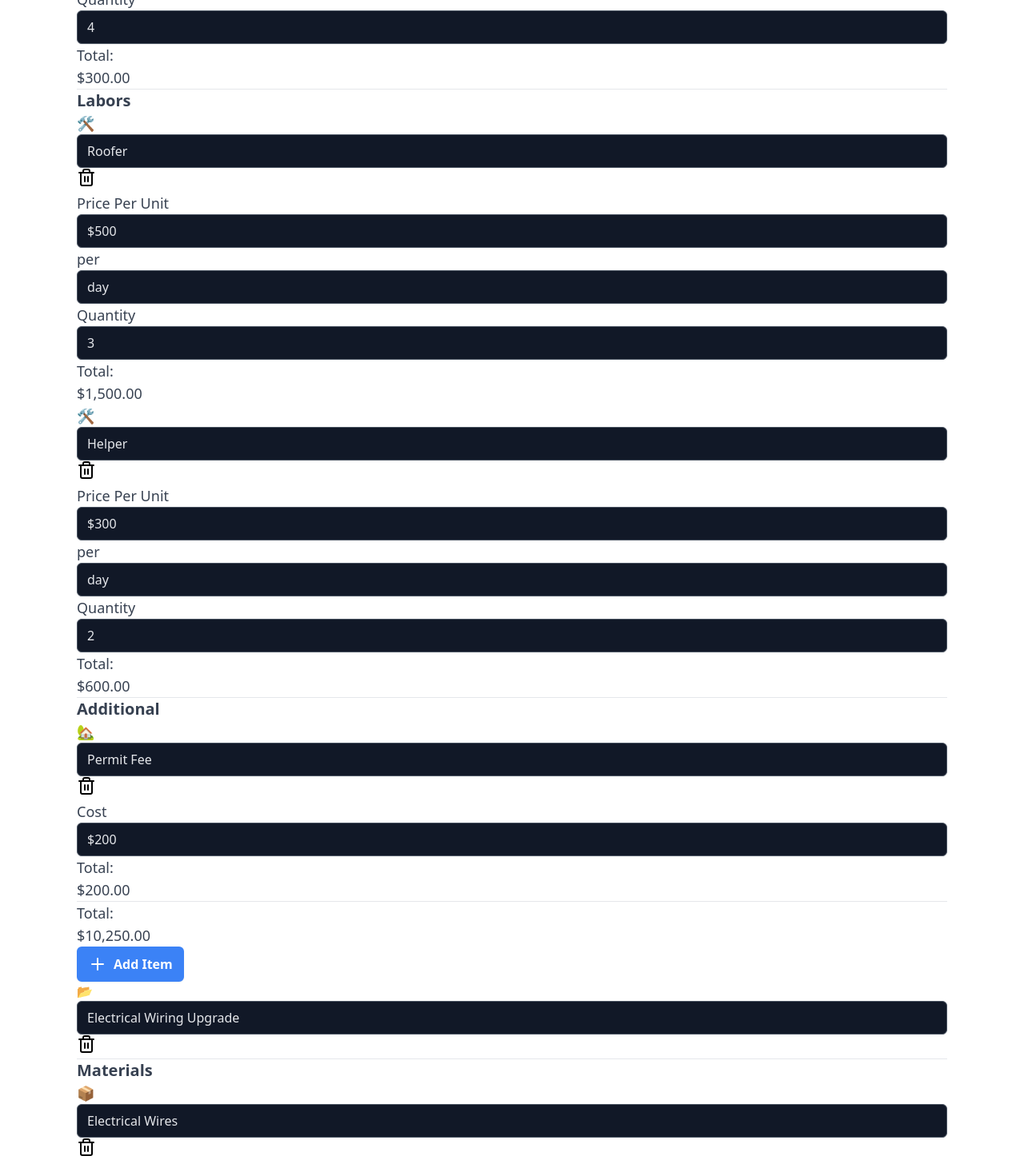
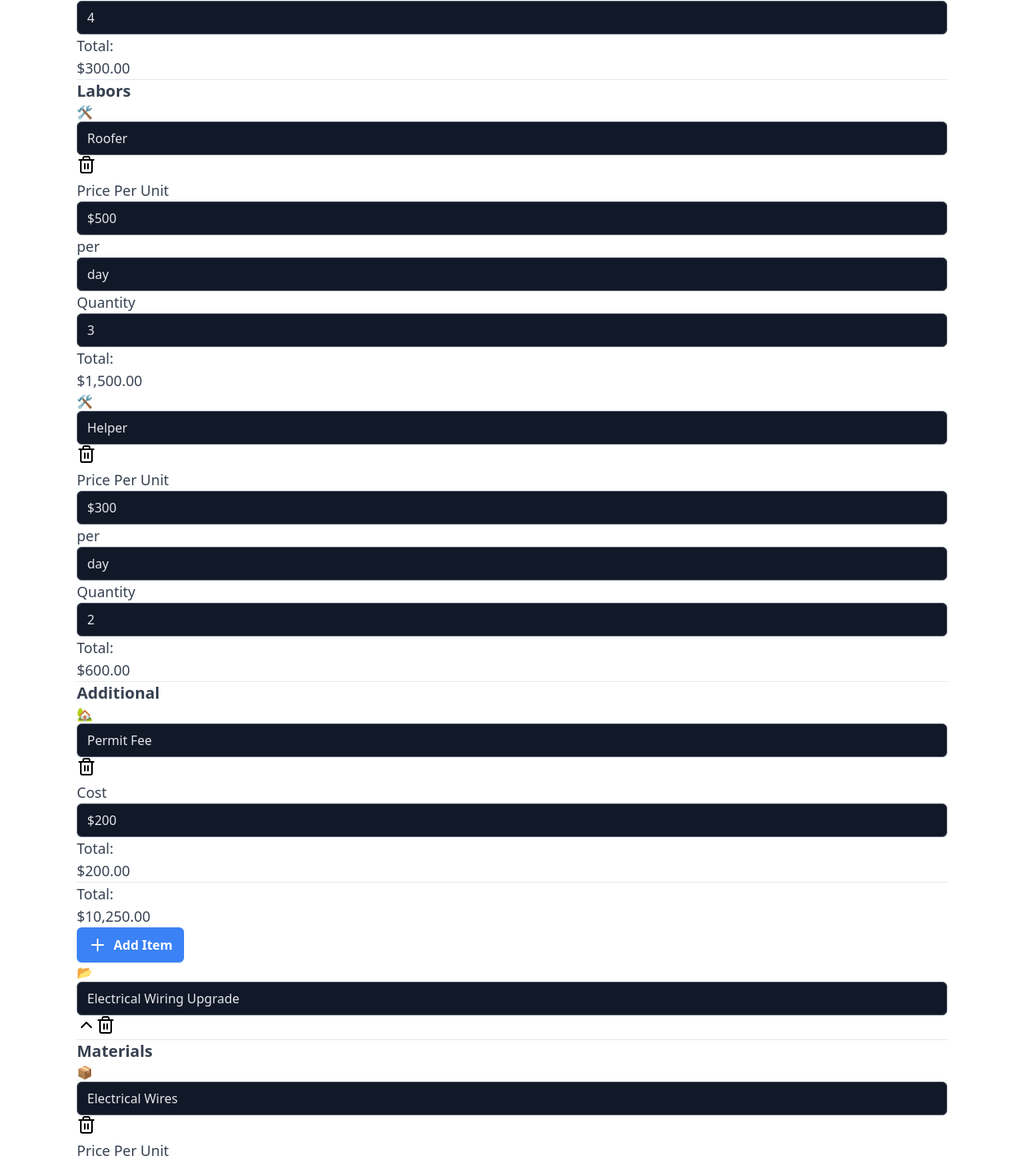
Before and after one commit to yangjialin94/minimal-pricing, a Next.js app: page /tasks in a window 1280 px wide. Shown: the part 1160-2611 px from the top of the page at 80% size. Built offline with nearby package versions, Linux system fonts and the light colour scheme; no server answers.

Commit message:
Added toggle button for tasks

```diff
--- a/src/app/tasks/page.tsx
+++ b/src/app/tasks/page.tsx
@@ -1,6 +1,13 @@
 "use client";
 
-import { ArrowBigLeftDash, ArrowBigRightDash, Plus, Trash2 } from "lucide-react";
+import {
+  ArrowBigLeftDash,
+  ArrowBigRightDash,
+  ChevronDown,
+  ChevronUp,
+  Plus,
+  Trash2,
+} from "lucide-react";
 import { motion } from "motion/react";
 import Link from "next/link";
 import { useCallback, useState } from "react";
@@ -66,17 +73,25 @@ function TaskList() {
 function TaskComponent({ task }: { task: Task }) {
   const dispatch = useTasksDispatch();
 
+  const handleToggleTask = () => {
+    console.log("hit the toggle task");
+    dispatch({
+      type: "toggled_task",
+      payload: { taskId: task.id },
+    });
+  };
+
   const handleUpdateTask = useCallback(
     (id: number, name: string) => {
       dispatch({
         type: "updated_task",
         payload: {
-          taskId: id,
+          taskId: task.id,
           taskName: name,
         },
       });
     },
-    [dispatch]
+    [dispatch, task.id]
   );
 
   const handleRemoveTask = useCallback(() => {
@@ -90,25 +105,45 @@ function TaskComponent({ task }: { task: Task }) {
 
   return (
     <div className="relative mb-6 rounded-xl border bg-white p-5 shadow-md transition-all hover:shadow-xl dark:border-gray-700 dark:bg-gray-800">
-      <div className="flex items-center gap-4">
+      <div className="flex items-center justify-between">
+        {/* Task Name Input */}
+        <div className="flex w-full items-center gap-4">
           <label className="flex flex-1 items-center gap-3 text-xl font-semibold text-gray-800 dark:text-gray-200">
-          📂
+            <span className="hidden sm:flex">📂</span>
             <input
               className="input-field"
               type="text"
               placeholder="Task Name"
               value={task.name}
-            onChange={(e) => handleUpdateTask(task.id, e.target.value)}
+              onChange={(e) => handleUpdateTask(e.target.value)}
             />
           </label>
+        </div>
+        <div className="ml-4 flex items-center gap-2">
+          {/* Toggle Button */}
           <button
-          className="rounded-full p-2 transition-all duration-200 hover:bg-red-100 dark:hover:bg-red-900"
+            className="rounded-full p-2 transition-all duration-200 hover:bg-gray-200 dark:hover:bg-gray-700"
+            onClick={handleToggleTask}
+          >
+            {task.isOpen ? (
+              <ChevronUp className="h-6 w-6 text-gray-600 dark:text-gray-300" />
+            ) : (
+              <ChevronDown className="h-6 w-6 text-gray-600 dark:text-gray-300" />
+            )}
+          </button>
+
+          {/* Delete Button */}
+          <button
+            className="rounded-full p-2 transition-all duration-200 hover:bg-red-100 dark:hover:bg-red-700/20"
             onClick={handleRemoveTask}
           >
             <Trash2 className="h-6 w-6 text-red-500" />
           </button>
         </div>
+      </div>
 
+      {task.isOpen && (
+        <>
           <hr className="my-4 border-gray-300 dark:border-gray-600" />
 
           {/* Scrollable Content */}
@@ -143,6 +178,8 @@ function TaskComponent({ task }: { task: Task }) {
             </div>
             <AddItemButton taskId={task.id} />
           </div>
+        </>
+      )}
     </div>
   );
 }
--- a/src/app/users/page.tsx
+++ b/src/app/users/page.tsx
@@ -153,7 +153,7 @@ function InputFieldRow({ label, value, onChange }: InputFieldRowProps) {
         value={value}
         onChange={onChange}
         placeholder={`Enter ${label.toLowerCase()}...`}
-        className={`input-field w-full max-w-md sm:flex-1`}
+        className={`input-field max-w-md sm:flex-1`}
       />
     </div>
   );
--- a/src/components/tasks/Additional.tsx
+++ b/src/components/tasks/Additional.tsx
@@ -71,31 +71,31 @@ function AdditionalComponent({ taskId, additional }: AdditionalComponentProps) {
     <div className="relative w-full rounded-lg border border-gray-700 bg-gray-800 p-5 shadow-md dark:border-gray-600">
       {/* Additional Header */}
       <div className="mb-4 flex items-center justify-between">
-        <div className="flex items-center gap-2 text-lg font-medium text-gray-200">
-          <p className="hidden sm:flex">🏡</p> {/* Hidden on small screens */}
+        <div className="flex w-full items-center gap-4">
+          <label className="flex flex-1 items-center gap-3 text-xl font-semibold text-gray-800 dark:text-gray-200">
+            <span className="hidden sm:flex">🏡️</span>
             <input
-            className="input-field min-w-[160px] flex-grow border-gray-600 bg-gray-900 text-lg font-semibold focus:border-blue-500 focus:ring focus:ring-blue-400/40 sm:min-w-[250px] md:min-w-[300px] lg:min-w-[350px] xl:min-w-[400px]"
+              className="input-field"
               type="text"
               placeholder="Type"
               value={type}
               onChange={(e) => setType(e.target.value)}
             />
+          </label>
         </div>
         <button
-          className="rounded-full p-2 transition-all duration-200 hover:bg-red-700/20"
+          className="ml-4 rounded-full p-2 transition-all duration-200 hover:bg-red-700/20"
           onClick={handleRemoveAdditional}
         >
           <Trash2 className="h-6 w-6 text-red-500" />
         </button>
       </div>
 
-      {/* Adjusted Grid for Small Screens */}
-      <div className="grid grid-cols-1 gap-2 md:grid-cols-2 md:gap-4">
       {/* Additional Cost Input */}
-        <div className="flex w-full min-w-0 flex-col">
-          <p className="text-sm text-gray-400">Cost</p>
+      <div className="flex w-full items-center gap-2">
+        <p className="text-center text-gray-400">Cost</p>
         <NumericFormat
-            className="input-field w-full border-gray-600 bg-gray-900 text-center focus:border-blue-500 focus:ring focus:ring-blue-400/40"
+          className="input-field !w-1/2 text-center"
           placeholder="Cost"
           value={cost}
           decimalScale={2}
@@ -105,7 +105,6 @@ function AdditionalComponent({ taskId, additional }: AdditionalComponentProps) {
           onValueChange={(values) => setCost(parseFloat(values.value) || 0)}
           customInput="input"
         />
-        </div>
       </div>
 
       {/* Total Cost Section */}
--- a/src/components/tasks/Labors.tsx
+++ b/src/components/tasks/Labors.tsx
@@ -85,18 +85,20 @@ function LaborComponent({ taskId, labor }: LaborComponentProps) {
     <div className="relative w-full rounded-lg border border-gray-700 bg-gray-800 p-5 shadow-md dark:border-gray-600">
       {/* Labor Header */}
       <div className="mb-4 flex items-center justify-between">
-        <div className="flex items-center gap-2 text-lg font-medium text-gray-200">
-          <p className="hidden sm:flex">🛠️</p> {/* Hidden on small screens */}
+        <div className="flex w-full items-center gap-4">
+          <label className="flex flex-1 items-center gap-3 text-xl font-semibold text-gray-800 dark:text-gray-200">
+            <span className="hidden sm:flex">🛠️</span>
             <input
-            className="input-field min-w-[160px] flex-grow border-gray-600 bg-gray-900 text-lg font-semibold focus:border-blue-500 focus:ring focus:ring-blue-400/40 sm:min-w-[250px] md:min-w-[300px] lg:min-w-[350px] xl:min-w-[400px]"
+              className="input-field"
               type="text"
               placeholder="Role"
               value={role}
               onChange={(e) => setRole(e.target.value)}
             />
+          </label>
         </div>
         <button
-          className="rounded-full p-2 transition-all duration-200 hover:bg-red-700/20"
+          className="ml-4 rounded-full p-2 transition-all duration-200 hover:bg-red-700/20"
           onClick={handleRemoveLabor}
         >
           <Trash2 className="h-6 w-6 text-red-500" />
@@ -110,7 +112,7 @@ function LaborComponent({ taskId, labor }: LaborComponentProps) {
           <p className="text-sm text-gray-400">Price Per Unit</p>
           <div className="flex flex-nowrap items-center gap-2">
             <NumericFormat
-              className="input-field w-full border-gray-600 bg-gray-900 text-center focus:border-blue-500 focus:ring focus:ring-blue-400/40"
+              className="input-field focus text-center"
               placeholder="Unit Cost"
               value={unitCost}
               decimalScale={2}
@@ -120,9 +122,9 @@ function LaborComponent({ taskId, labor }: LaborComponentProps) {
               onValueChange={(values) => setUnitCost(parseFloat(values.value) || 0)}
               customInput="input"
             />
-            <p className="mx-1 min-w-[20px] text-center text-gray-400">per</p>{" "}
+            <p className="mr-2 min-w-[20px] text-center text-gray-400">per</p>{" "}
             <input
-              className="input-field w-full border-gray-600 bg-gray-900 text-center focus:border-blue-500 focus:ring focus:ring-blue-400/40"
+              className="input-field text-center"
               type="text"
               placeholder="Unit"
               value={unit}
@@ -135,7 +137,7 @@ function LaborComponent({ taskId, labor }: LaborComponentProps) {
         <div className="flex w-full min-w-0 flex-col">
           <p className="text-sm text-gray-400">Quantity</p>
           <NumericFormat
-            className="input-field w-full border-gray-600 bg-gray-900 text-center focus:border-blue-500 focus:ring focus:ring-blue-400/40"
+            className="input-field text-center"
             placeholder="Quantity"
             value={quantity}
             decimalScale={2}
--- a/src/components/tasks/Materials.tsx
+++ b/src/components/tasks/Materials.tsx
@@ -85,18 +85,20 @@ function MaterialComponent({ taskId, material }: MaterialComponentProps) {
     <div className="relative w-full rounded-lg border border-gray-700 bg-gray-800 p-5 shadow-md dark:border-gray-600">
       {/* Material Header */}
       <div className="mb-4 flex items-center justify-between">
-        <div className="flex items-center gap-2 text-lg font-medium text-gray-200">
-          <p className="hidden sm:flex">📦 </p>
+        <div className="flex w-full items-center gap-4">
+          <label className="flex flex-1 items-center gap-3 text-xl font-semibold text-gray-800 dark:text-gray-200">
+            <span className="hidden sm:flex">📦</span>
             <input
-            className="input-field min-w-[160px] flex-grow border-gray-600 bg-gray-900 text-lg font-semibold focus:border-blue-500 focus:ring focus:ring-blue-400/40 sm:min-w-[300px] md:min-w-[350px] lg:min-w-[400px] xl:min-w-[450px]"
+              className="input-field"
               type="text"
               placeholder="Material Name"
               value={name}
               onChange={(e) => setName(e.target.value)}
             />
+          </label>
         </div>
         <button
-          className="rounded-full p-2 transition-all duration-200 hover:bg-red-700/20"
+          className="ml-4 rounded-full p-2 transition-all duration-200 hover:bg-red-700/20"
           onClick={handleRemoveMaterial}
         >
           <Trash2 className="h-6 w-6 text-red-500" />
@@ -110,7 +112,7 @@ function MaterialComponent({ taskId, material }: MaterialComponentProps) {
           <p className="text-sm text-gray-400">Price Per Unit</p>
           <div className="flex flex-nowrap items-center gap-2">
             <NumericFormat
-              className="input-field w-full border-gray-600 bg-gray-900 text-center focus:border-blue-500 focus:ring focus:ring-blue-400/40"
+              className="input-field text-center"
               placeholder="Unit Cost"
               value={unitCost}
               decimalScale={2}
@@ -120,9 +122,9 @@ function MaterialComponent({ taskId, material }: MaterialComponentProps) {
               onValueChange={(values) => setUnitCost(parseFloat(values.value) || 0)}
               customInput="input"
             />
-            <p className="mx-1 min-w-[20px] text-center text-gray-400">per</p>{" "}
+            <p className="mr-2 min-w-[20px] text-center text-gray-400">per</p>{" "}
             <input
-              className="input-field w-full border-gray-600 bg-gray-900 text-center focus:border-blue-500 focus:ring focus:ring-blue-400/40"
+              className="input-field text-center"
               type="text"
               placeholder="Unit"
               value={unit}
@@ -135,7 +137,7 @@ function MaterialComponent({ taskId, material }: MaterialComponentProps) {
         <div className="flex w-full min-w-0 flex-col">
           <p className="text-sm text-gray-400">Quantity</p>
           <NumericFormat
-            className="input-field w-full border-gray-600 bg-gray-900 text-center focus:border-blue-500 focus:ring focus:ring-blue-400/40"
+            className="input-field text-center"
             placeholder="Quantity"
             value={quantity}
             decimalScale={2}
--- a/src/context/TasksContext.tsx
+++ b/src/context/TasksContext.tsx
@@ -58,6 +58,12 @@ function tasksReducer(tasks: Task[], action: TaskAction) {
 
     case "removed_task": {
       return tasks.filter((task) => task.id !== action.payload.taskId);
+    }
+
+    case "toggled_task": {
+      return tasks.map((task) =>
+        task.id === action.payload.taskId ? { ...task, isOpen: !task.isOpen } : task
+      );
     }
 
     case "added_material": {
--- a/src/data/project-fallback.ts
+++ b/src/data/project-fallback.ts
@@ -21,4 +21,5 @@ export const PROJECT_FALLBACK: Project = {
     phone: "",
     email: "",
   },
+  isOpen: true,
 };
--- a/src/types/index.ts
+++ b/src/types/index.ts
@@ -31,6 +31,7 @@ export type Task = {
   totalCost: number;
   profitMargin: numbers;
   totalPrice: numbers; // totalCost / (1 - profitMargin / 100)
+  isOpen: boolean;
 };
 
 export type User = {
@@ -63,6 +64,7 @@ export type TaskAction =
   | { type: "added_task"; payload: { taskName: string } }
   | { type: "updated_task"; payload: { taskId: string; taskName: string } }
   | { type: "removed_task"; payload: { taskId: string } }
+  | { type: "toggled_task"; payload: { taskId: string } }
   | {
       type: "added_material";
       payload: {
```
Also changed, not shown: src/data/project-data.json (+7 -4 lines), 2 other files (tests, documents, lock files or other folders). Lines whose indentation alone changed are shown as unchanged.
